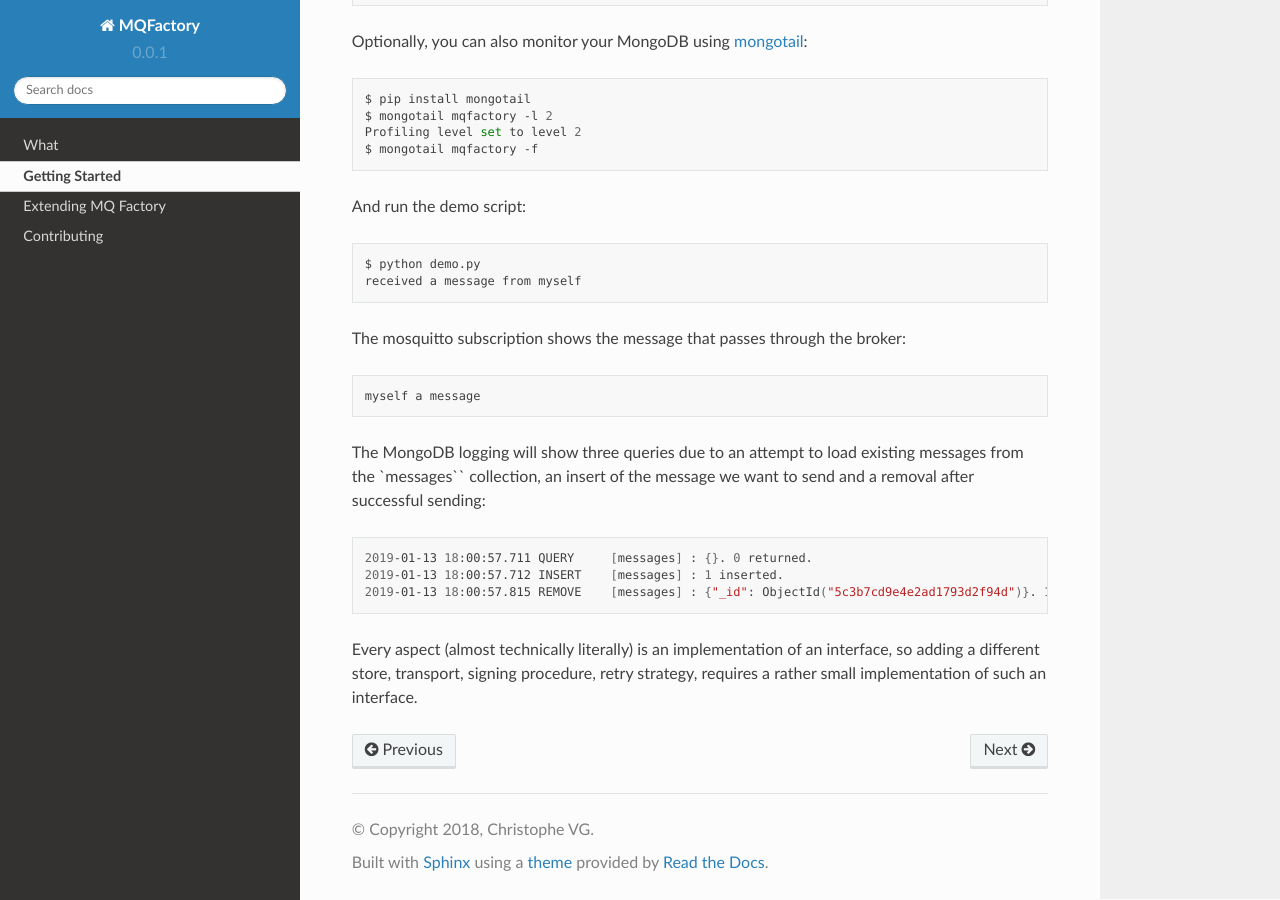
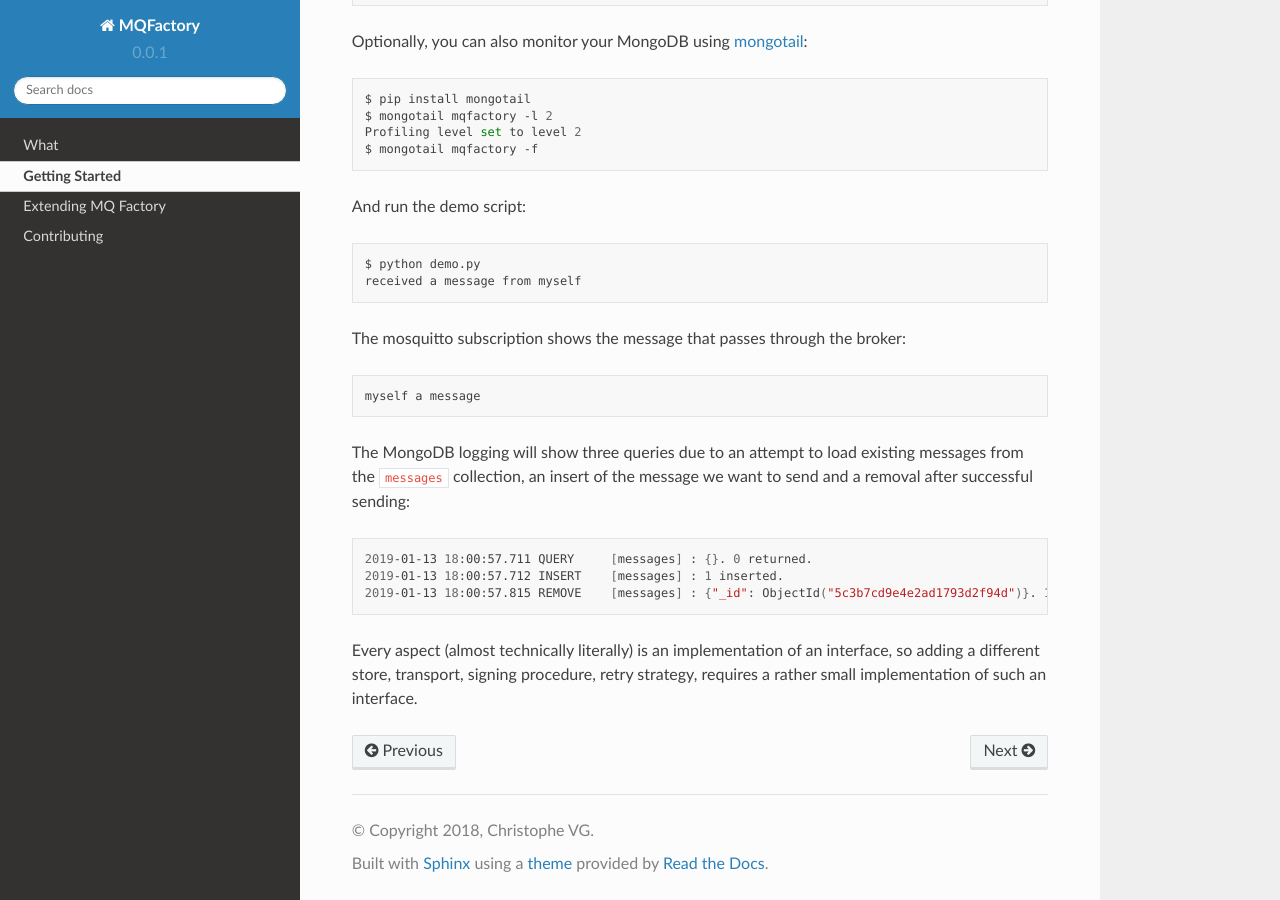
Before and after one commit to christophevg/py-mqfactory, a Sphinx documentation site: the page built from docs/getting-started.md, in a window 1280 px wide and 900 px high, scrolled down 1603 px. Built offline with Sphinx 7.4.7 and the Read the Docs theme 2.0.0, drawn with Linux system fonts in a browser that asks for light colours.

Commit message:
fixed typo

````diff
--- a/docs/getting-started.md
+++ b/docs/getting-started.md
@@ -101,7 +101,7 @@ The mosquitto subscription shows the message that passes through the broker:
 myself a message
 ```
 
-The MongoDB logging will show three queries due to an attempt to load existing messages from the `messages`` collection, an insert of the message we want to send and a removal after successful sending:
+The MongoDB logging will show three queries due to an attempt to load existing messages from the `messages` collection, an insert of the message we want to send and a removal after successful sending:
 
 ```bash
 2019-01-13 18:00:57.711 QUERY     [messages] : {}. 0 returned.
````
